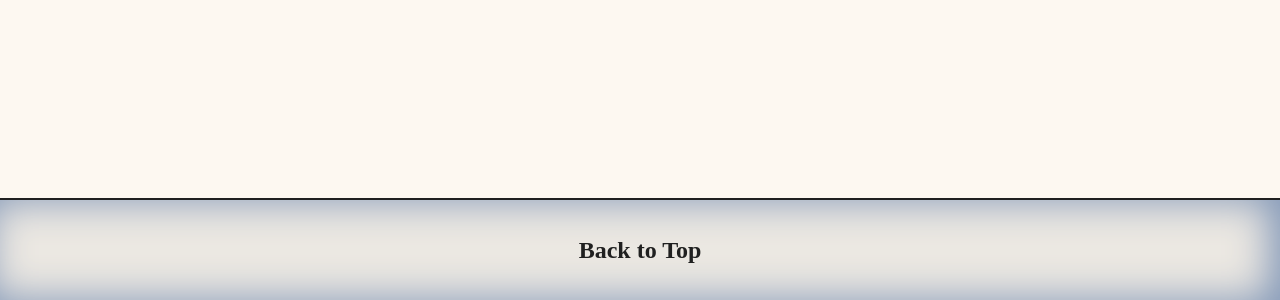
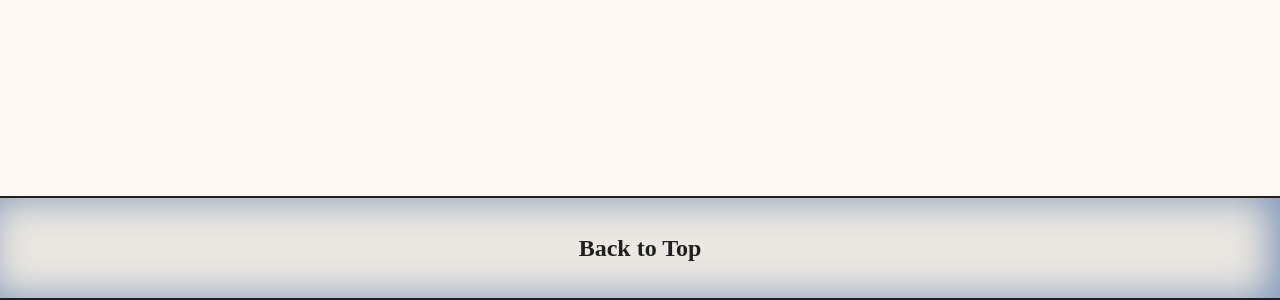
Before and after one commit to daniel-janis/daniel-janis.github.io, a React app: page / in a window 1280 px wide. Shown: the part 5500-5800 px from the top of the page. Built offline with nearby package versions, Linux system fonts and the light colour scheme.

Commit message:
Education, Skills added, styling up-to-date

```diff
--- a/src/components/Styles.css
+++ b/src/components/Styles.css
@@ -342,7 +342,7 @@ a:active {
 .footer {
     height: 100px;
     width: 100%;
-    margin: 0 auto;
+    margin: 0px;
     background-color: rgb(236, 232, 226);
     color: rgb(32, 32, 32);
     display: flex;
@@ -352,9 +352,11 @@ a:active {
     justify-content: center;
     padding: 0px;
     border-top-style: solid;
+    border-bottom-style: solid;
     border-width: 2px;
     border-color: rgb(32, 32, 32);
     box-shadow: inset -10px 0px 40px 0px rgb(127, 149, 182);
     position: absolute;
     bottom: -5000px;
+    z-index: 100;
 }
```
